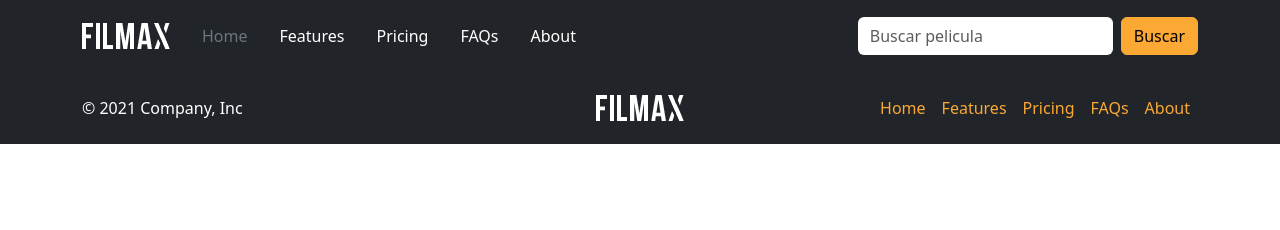
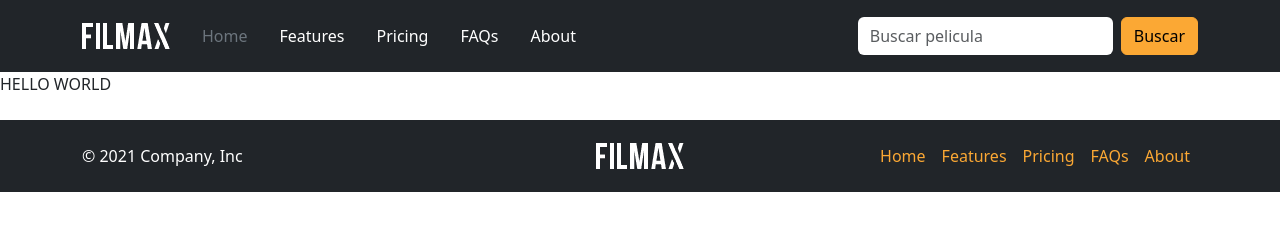
Before and after one commit to many1790/B18-js-advance-practice, a website built with Vite: page index.html in a window 1280 px wide. Built offline with nearby package versions, Linux system fonts and the light colour scheme.

Commit message:
HELLO WORLD

```diff
--- a/index.html
+++ b/index.html
@@ -3,7 +3,7 @@
   <head>
     <meta charset="UTF-8" />
     <meta name="viewport" content="width=device-width, initial-scale=1.0" />
-    <title>Movies practice</title>
+    <title>IOSF Movies practice</title>
   </head>
   <body>
     <!-- TOP NAVBAR -->
--- a/src/main.js
+++ b/src/main.js
@@ -1,4 +1,8 @@
 import './scss/style.scss'
 
-document.querySelector('#app').innerHTML = `
-`
+
+//-------------------------------------------------------------------------------
+//        WORK    ZONE
+//-------------------------------------------------------------------------------
+const anchorElement = document.querySelector('#app');
+anchorElement.textContent= "HELLO WORLD";
```
